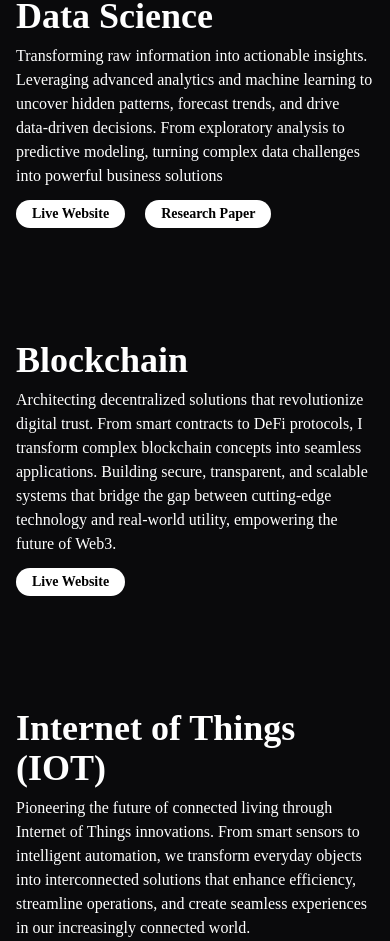
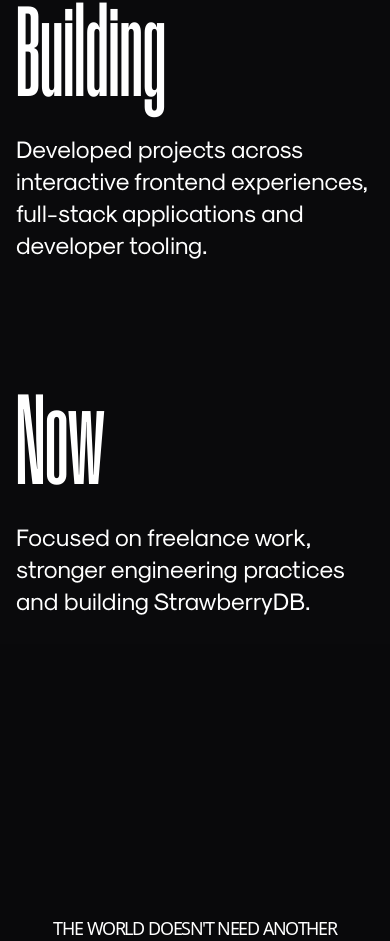
Before and after one commit to KashyapDas/Portfolio-2026, a React (Vite) app: page /about in a window 390 px wide. Shown: the part 4173-5114 px from the top of the page. Built offline with nearby package versions, Linux system fonts and the light colour scheme.

Commit message:
fixing the about responsiveness

```diff
--- a/src/index.css
+++ b/src/index.css
@@ -67,3 +67,11 @@ html::-webkit-scrollbar {
 .home-sideFont{
   font-family: "okata";
 }
+
+.humane{
+  font-family: "humane";
+}
+
+.modernist{
+  font-family: "modernist";
+}
--- a/src/miniComponent/Showcase.jsx
+++ b/src/miniComponent/Showcase.jsx
@@ -1,16 +1,12 @@
-import { useCallback, useLayoutEffect, useRef } from "react";
+import { useCallback, useEffect, useLayoutEffect, useRef, useState } from "react";
 import gsap from "gsap";
 import SingleCase from "./SingleCase";
 
 const showCase = [
-  {title : "Web Development", description : "Transforming innovative ideas into seamless digital experiences, I craft responsive web solutions that merge cutting-edge technology with intuitive design. From pixel-perfect interfaces to robust backend architecture, my work delivers impactful results that help businesses thrive in the digital landscape.", firstButton : true , secondButton : false},
-  {title : "AI & ML", description : "Pioneering intelligent solutions through advanced machine learning algorithms and artificial intelligence innovation. From predictive analytics to deep learning architectures, we transform complex data into actionable insights. Specializing in custom AI models that drive efficiency, automation, and decision-making across industries.", firstButton : true , secondButton : false},
-  {title : "Data Science", description : "Transforming raw information into actionable insights. Leveraging advanced analytics and machine learning to uncover hidden patterns, forecast trends, and drive data-driven decisions. From exploratory analysis to predictive modeling, turning complex data challenges into powerful business solutions", firstButton : true , secondButton : true},
-  {title : "Blockchain", description : "Architecting decentralized solutions that revolutionize digital trust. From smart contracts to DeFi protocols, I transform complex blockchain concepts into seamless applications. Building secure, transparent, and scalable systems that bridge the gap between cutting-edge technology and real-world utility, empowering the future of Web3.", firstButton : true , secondButton : false},
-  {title : "Internet of Things (IOT)", description : "Pioneering the future of connected living through Internet of Things innovations. From smart sensors to intelligent automation, we transform everyday objects into interconnected solutions that enhance efficiency, streamline operations, and create seamless experiences in our increasingly connected world.", firstButton : true , secondButton : false},
-  {title : "Devops", description : "Orchestrating seamless infrastructure through automation and innovation. From continuous integration to robust deployment pipelines, I transform development workflows into efficient, scalable operations. Leveraging modern tools and cloud technologies to bridge the gap between development and operations, ensuring reliable, high-performance software delivery at enterprise scale.", firstButton : true , secondButton : false},
-  {title : "Virtual Reality (VR)", description : "Pioneering Virtual Realities: Where Digital Dreams Take Shape. Through immersive experiences and cutting-edge VR technology, I craft virtual worlds that push the boundaries of human interaction. Each project is a gateway to new dimensions, blending innovation with seamless user experiences.", firstButton : true , secondButton : true},
-  {title : "Cloud Computing", description : "Utilizing cloud-based platforms to manage and deliver online advertising campaigns, allowing for scalability, real-time data analysis, and efficient campaign optimization, where advertisers can access a vast pool of computing power to target audiences across various digital channels without needing to manage their own physical infrastructure.", firstButton : true , secondButton : true},
+  {title : "2024", description : "Completed BCA and strengthened the foundations of software development."},
+  {title : "2025", description : "Started MCA and continued exploring full-stack engineering and applied technology."},
+  {title : "Building", description : "Developed projects across interactive frontend experiences, full-stack applications and developer tooling."},
+  {title : "Now", description : "Focused on freelance work, stronger engineering practices and building StrawberryDB."},
 ];
 
 const images = [
@@ -18,10 +14,6 @@ const images = [
   "https://i.pinimg.com/736x/25/18/11/251811f54bdb444d134cfc9a8d34a642.jpg",
   "https://i.pinimg.com/736x/24/7d/66/247d668068ecfcfce5657a6e64fbe2e6.jpg",
   "https://i.pinimg.com/736x/23/ef/a7/23efa724d8662095e87106e7d1cc2c14.jpg",
-  "https://i.pinimg.com/736x/bf/63/2c/bf632c98228887e12294799bf7a660ba.jpg",
-  "https://i.pinimg.com/1200x/e0/9d/fa/e09dfaf97cc1cb87a36fb9c252d0242a.jpg",
-  "https://i.pinimg.com/736x/11/15/87/1115870a18bd479d41de3ef920589592.jpg",
-  "https://i.pinimg.com/736x/e1/ed/22/e1ed229ae6bc09c02bea0f85bce461b4.jpg",
 ];
 
 const Showcase = () => {
@@ -29,10 +21,12 @@ const Showcase = () => {
   const windowRef = useRef(null);
   const ctxRef = useRef(null);
 
+  // index of the card that is hovered / touched (-1 = none)
+  const [active, setActive] = useState(-1);
+
   const isMobile = typeof window !== "undefined" && window.innerWidth < 1024;
 
-  // Initial state (same as pos = -35 in the Framer version):
-  // the window is parked above, scenes are pushed down so nothing shows yet.
+  // Initial state: the window is parked above, scenes are pushed down so nothing shows yet.
   useLayoutEffect(() => {
     const ctx = gsap.context(() => {
       gsap.set(windowRef.current, { y: isMobile ? -35 : "-35vh" });
@@ -42,13 +36,14 @@ const Showcase = () => {
     return () => ctx.revert();
   }, [isMobile]);
 
-  // Called by <SingleCase /> with its index
+  // Called by <SingleCase /> with its index (-7 = pointer left everything)
   const mover = useCallback(
     (count) => {
+      setActive(count);
+
       const pos = count * (isMobile ? 250 : 35); // 250px per section on mobile, 35vh on desktop
 
       ctxRef.current?.add(() => {
-        // the clipping window slides to the hovered row  (was: ease [0.76,0,0.24,1], 0.9s)
         gsap.to(windowRef.current, {
           y: isMobile ? pos : `${pos}vh`,
           duration: 0.9,
@@ -56,7 +51,6 @@ const Showcase = () => {
           overwrite: "auto",
         });
 
-        // the image strip slides the opposite way so the right image lines up  (was: ease [0.16,1,0.3,1], 0.4s)
         gsap.to(".scence", {
           y: `${-pos}vh`,
           duration: 0.4,
@@ -68,13 +62,28 @@ const Showcase = () => {
     [isMobile]
   );
 
+  // Touch screens never fire mouseleave, so a tap outside the list clears the active card.
+  useEffect(() => {
+    const onOutsideTouch = (e) => {
+      if (!rootRef.current?.contains(e.target)) mover(-7);
+    };
+    document.addEventListener("touchstart", onOutsideTouch, { passive: true });
+    return () => document.removeEventListener("touchstart", onOutsideTouch);
+  }, [mover]);
+
   return (
     <div
       ref={rootRef}
       className="w-full h-fit text-white mt-16 lg:mt-40 flex flex-col gap-22 lg:gap-0 relative overflow-hidden"
     >
       {showCase.map((elem, index) => (
-        <SingleCase key={index} data={elem} mover={mover} index={index} />
+        <SingleCase
+          key={index}
+          data={elem}
+          mover={mover}
+          index={index}
+          isActive={active === index}
+        />
       ))}
 
       <div className="w-full h-full absolute top-0 left-0 pointer-events-none hidden lg:block">
--- a/src/miniComponent/SingleCase.jsx
+++ b/src/miniComponent/SingleCase.jsx
@@ -3,22 +3,24 @@ import React from "react";
 const btn =
   "bg-white text-black font-[Satoshi] font-bold py-1 px-4 text-sm lg:text-base rounded-full lg:cursor-pointer";
 
-const SingleCase = ({ data, mover, index }) => {
+const SingleCase = ({ data, mover, index, isActive }) => {
   return (
     <div
       onMouseEnter={() => mover(index)}
       onTouchStart={() => mover(index)}
       onMouseLeave={() => mover(-7)}
-      className="w-full h-fit lg:h-[35vh] bg-[#0A0A0C] hover:bg-violet-600 transition-colors duration-300 flex flex-col lg:flex-row p-2 overflow-hidden cursor-pointer"
+      className={`w-full h-fit lg:h-[35vh] ${
+        isActive ? "bg-violet-600" : "bg-[#0A0A0C]"
+      } transition-colors duration-300 flex flex-col lg:flex-row p-2 overflow-hidden cursor-pointer`}
     >
       <div className="px-2 lg:w-1/2 lg:flex lg:items-center lg:p-10">
-        <h1 className="text-white font-[Satoshi] font-bold text-4xl lg:text-5xl">
+        <h1 className="text-white humane font-extralight text-9xl">
           {data.title}
         </h1>
       </div>
 
       <div className="p-2 lg:w-1/2 lg:flex lg:flex-col lg:justify-center lg:items-end lg:p-10">
-        <h2 className="text-white font-[Satoshi] font-medium md:text-sm lg:text-[2vh] lg:w-[70%]">
+        <h2 className="text-white modernist font-medium text-2xl lg:w-[70%]">
           {data.description}
         </h2>
 
```
